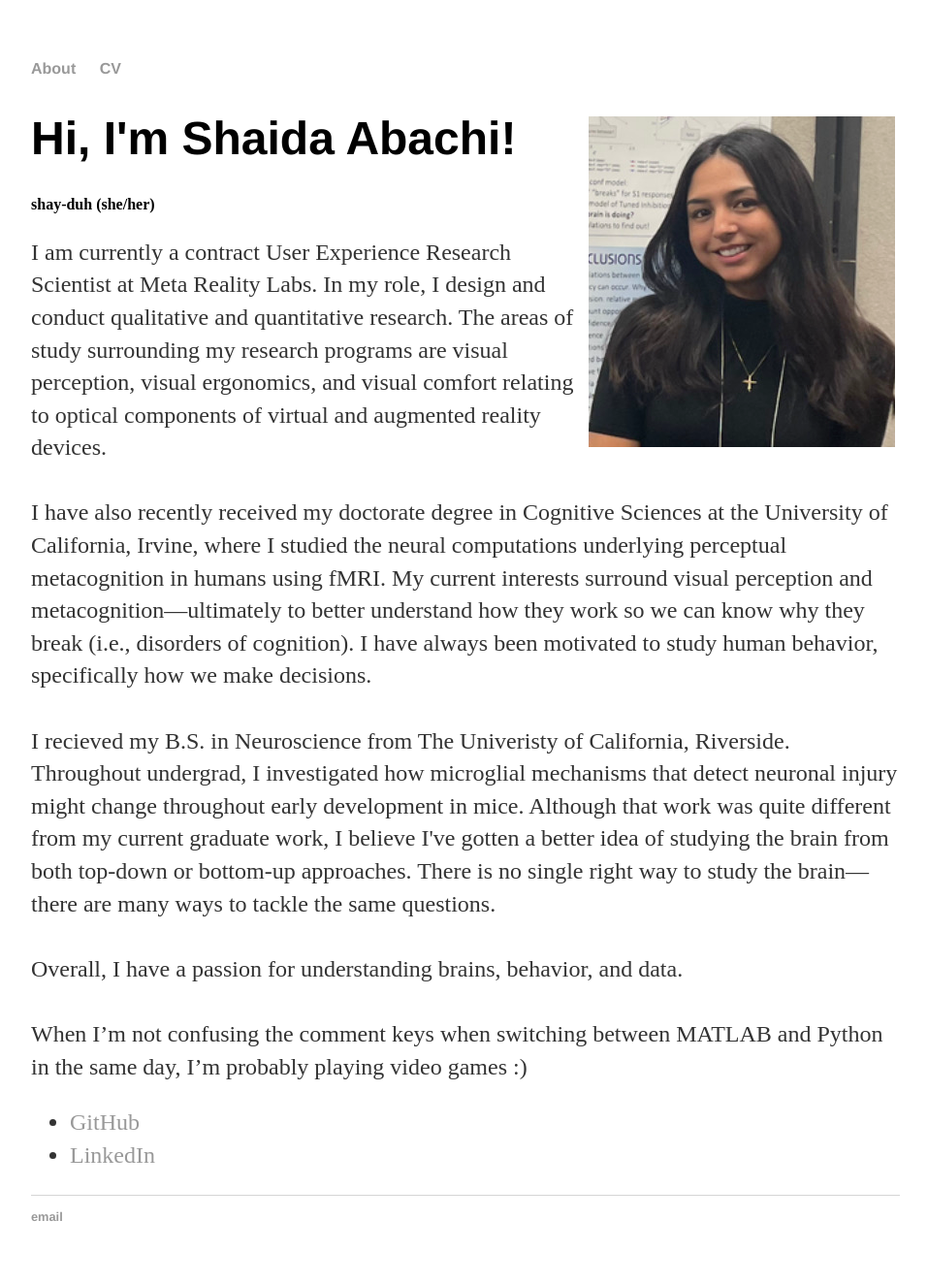
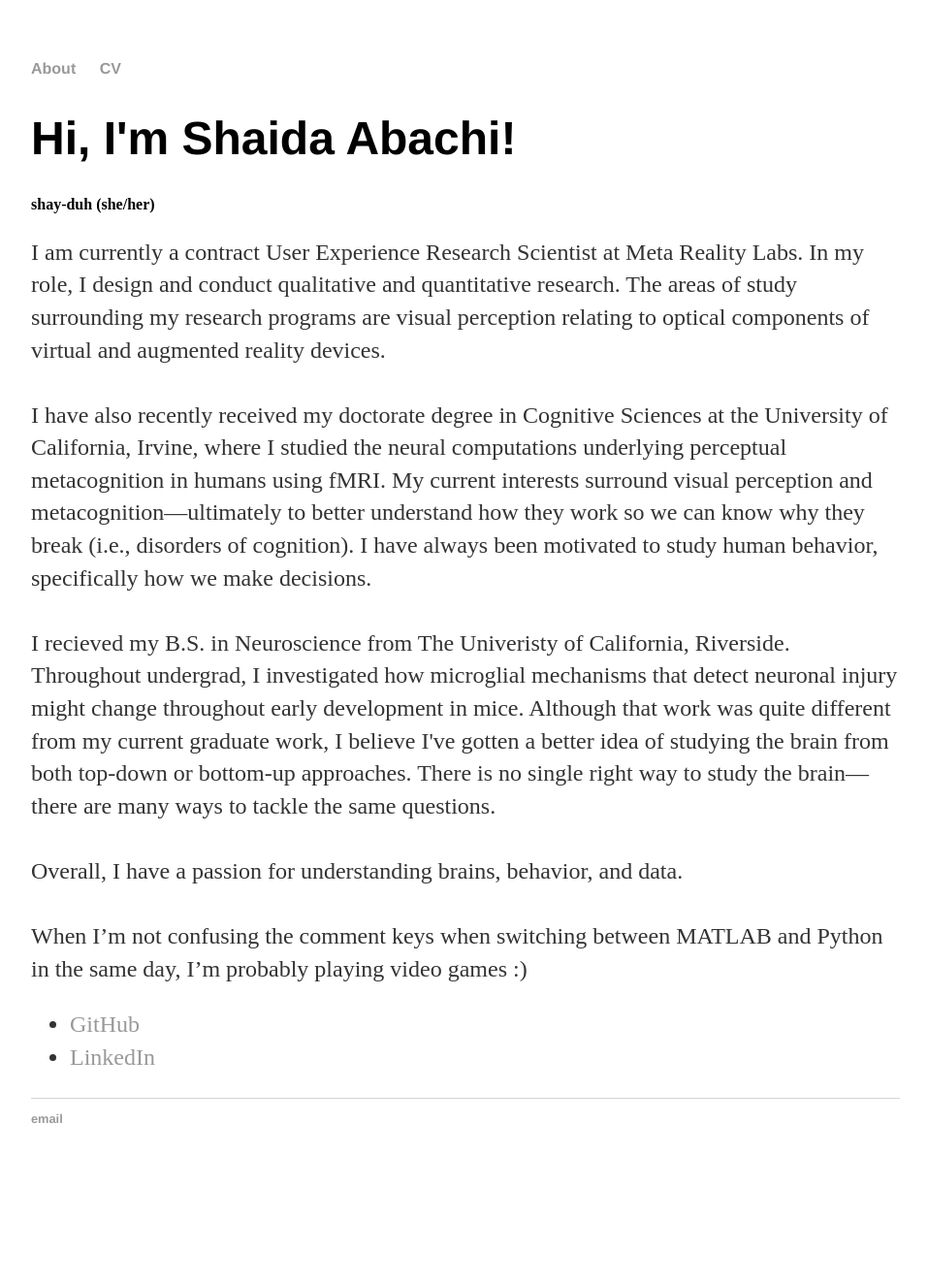
Before and after one commit to shaida-abachi/shaida-abachi.github.io, a Jekyll site: the page built from index.html, in a window 1280 px wide. Shown: the whole page at 97% size, without its empty margins (160-1117 px from the left). Built offline with Jekyll 4.4.1, drawn with Linux system fonts in a browser that asks for light colours; after the commit the page ends 1223 px from its top, so only the background shows below that.

Commit message:
update img

```diff
--- a/index.html
+++ b/index.html
@@ -4,7 +4,7 @@ title: Shaida Abachi
 ---
 
 		<div class="wrap">
-        		<img src="/img/home_pic.png"/>
+        		<img src=""/>
       		</div>
 		<style>
 
@@ -19,7 +19,7 @@ title: Shaida Abachi
 
 			<p>I am currently a contract User Experience Research Scientist at Meta Reality Labs. In my role, I
 				design and conduct qualitative and quantitative research. The areas of study surrounding my research programs are
-				visual perception, visual ergonomics, and visual comfort relating to optical components of virtual and augmented reality devices.
+				visual perception relating to optical components of virtual and augmented reality devices.
 				<br><br>
 				I have also recently received my doctorate degree in Cognitive Sciences at the University of California, Irvine, where I studied
 				the neural computations underlying perceptual metacognition in humans using fMRI.
```
